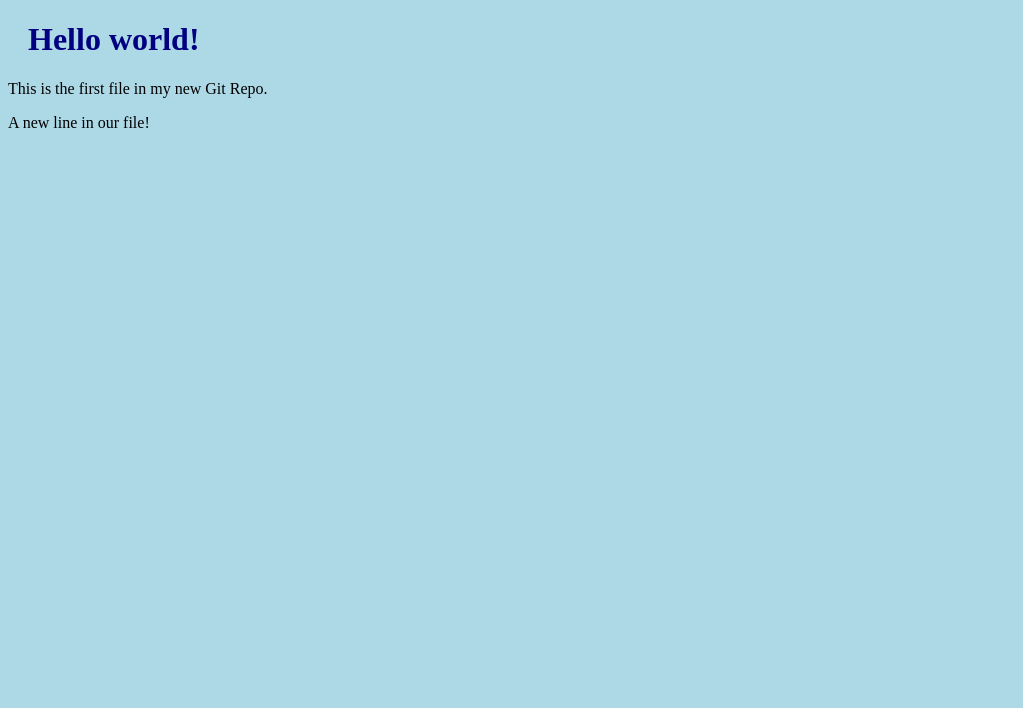
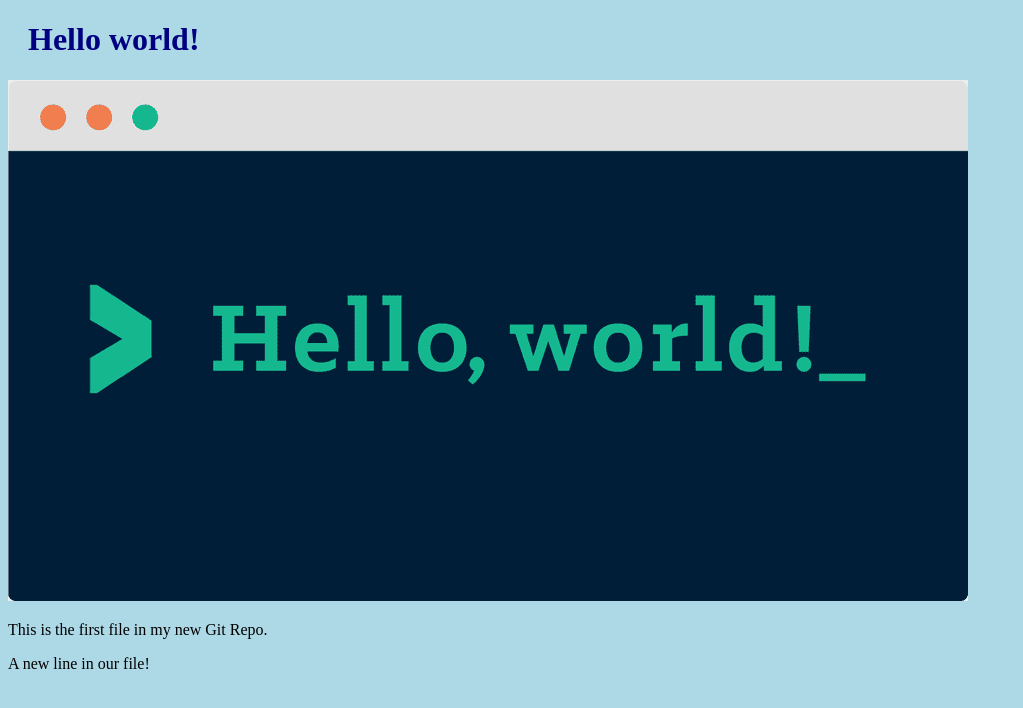
Before and after one commit to feralg/hello-world, a plain HTML site: page index.html in a window 1280 px wide. Shown: the whole page, without its empty margins (0-1023 px from the left). Drawn offline with Linux system fonts and the light colour scheme.

Commit message:
Added image to Hello World

```diff
--- a/index.html
+++ b/index.html
@@ -9,6 +9,7 @@
 <body>
 
     <h1>Hello world!</h1>
+    <div><img src="hello-world.png" alt="Hello World from Space" style="width:100%;max-width:960px"></div>
     <p>This is the first file in my new Git Repo.</p>
     <p>A new line in our file!</p>
 
```
Also changed, not shown: hello-world.png (added).
